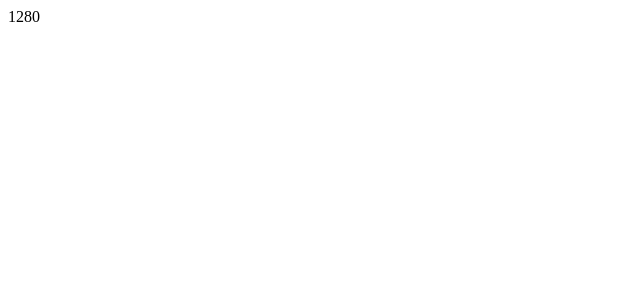
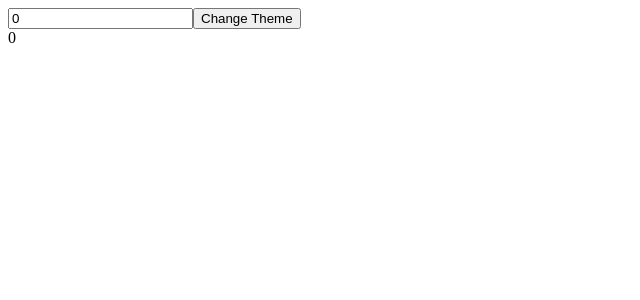
Before and after one commit to bunyaminmrcn/react-hooks-explained, a React (Create React App) app: page / in a window 1280 px wide. Shown: the top 300 px of the page, without its empty margins (0-640 px from the left). Built offline with nearby package versions, Linux system fonts and the light colour scheme.

Commit message:
add useMemo component

```diff
--- a/src/App.js
+++ b/src/App.js
@@ -1,9 +1,10 @@
 import UseStateComponent from './hooks/useState'
 import UseEffectComponent from './hooks/useEffect'
+import UseMemoComponent from './hooks/useMemo'
 
 function App() {
   return (
-    <UseEffectComponent />
+    <UseMemoComponent />
   );
 }
 
--- /dev/null
+++ b/src/hooks/useMemo.js
@@ -0,0 +1,39 @@
+import React, { useState, useMemo, useEffect } from "react";
+
+function App() {
+  const [number, setNumber] = useState(0);
+  const [dark, setDark] = useState(false);
+  const doubleNumber = useMemo(() => {
+    return slowFunction(number);
+  }, [number]);
+  const themeStyles = useMemo(() => {
+    return {
+      backgroundColor: dark ? "black" : "white",
+      color: dark ? "white" : "black",
+    };
+  }, [dark]);
+
+  useEffect(() => {
+    console.log("Theme Changed");
+  }, [themeStyles]);
+  return (
+    <>
+      <input
+        type="number"
+        value={number}
+        onChange={(e) => setNumber(parseInt(e.target.value))}
+      />
+      <button onClick={() => setDark((prevDark) => !prevDark)}>
+        Change Theme
+      </button>
+      <div style={themeStyles}>{doubleNumber}</div>
+    </>
+  );
+}
+
+function slowFunction(num) {
+  console.log("calling slow function");
+  for (let i = 0; i < 100000000; i++) {}
+  return num * 2;
+}
+export default App;
```
